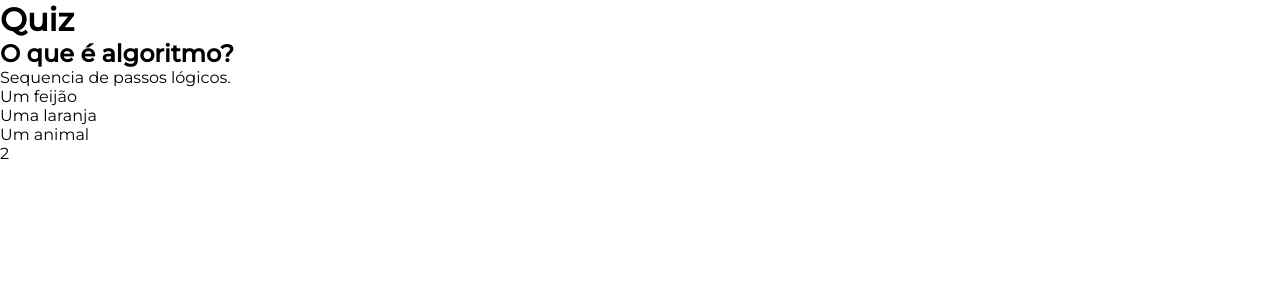
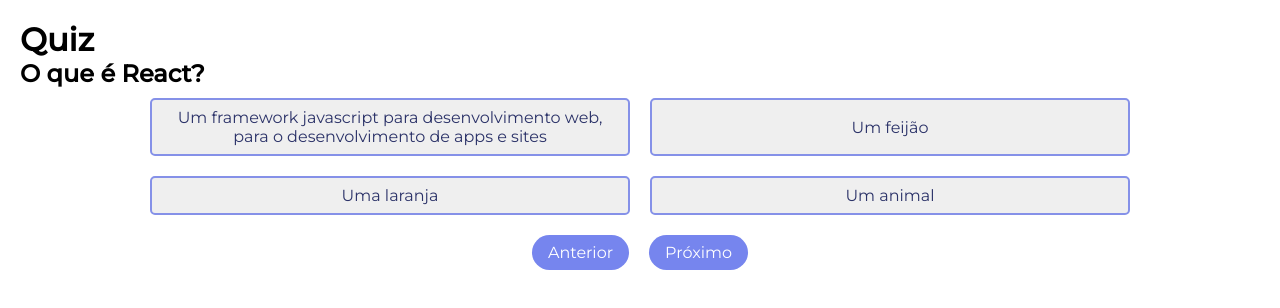
Before and after one commit to isthefani/quiz-project, a React (Vite) app: page /questions in a window 1280 px wide. Shown: the top 308 px of the page. Built offline with nearby package versions, Linux system fonts and the light colour scheme.

Commit message:
estilização

```diff
--- a/src/App.css
+++ b/src/App.css
@@ -0,0 +1,3 @@
+body {
+    padding: 20px;
+}
--- a/src/App.jsx
+++ b/src/App.jsx
@@ -11,7 +11,7 @@
   return (
     <BrowserRouter>
     <Routes>
-        <Route index  element={<Home/>}/>
+        <Route index element={<Home/>}/>
         <Route path="/questions" element={<Question/>}/>
     </Routes>
 </BrowserRouter>
--- /dev/null
+++ b/src/components/buttons/buttonNext.jsx
@@ -0,0 +1,20 @@
+import React from "react";
+import styled from "styled-components";
+
+/////////// Style /////////////
+const Button = styled.button`
+  color: #fff;
+  font-size: 1rem;
+  padding: .5rem 1rem;
+  border: none;
+  border-radius: 50px;
+  margin: 10px;
+  background-color: #7685EE;
+`;
+///////////////////////////////
+
+export default function ButtonNext({value, ...rootDOMAttributes}) {
+    return(
+        <Button {...rootDOMAttributes}>{value}</Button>
+    )
+}
--- /dev/null
+++ b/src/components/buttons/buttonQuestion.jsx
@@ -0,0 +1,20 @@
+import React from "react";
+import styled from "styled-components";
+
+/////////// Style /////////////
+const Button = styled.button`
+  color: #2b3268;
+  font-size: 1rem;
+  padding: .5rem 1rem;
+  border: 2px solid #8591E8;
+  border-radius: 5px;
+  margin: 10px;
+  width: 30rem;
+`;
+///////////////////////////////
+
+export default function ButtonQuestion({value, ...rootDOMAttributes}) {
+    return(
+        <Button {...rootDOMAttributes}>{value}</Button>
+    )
+}
--- a/src/data/data.js
+++ b/src/data/data.js
@@ -1,6 +1,6 @@
 const quiz = [
     {id: 1, perg: "O que é React?", alts: [
-        {ok: "Um framework javascript para desenvolvimento web"},
+        {ok: "Um framework javascript para desenvolvimento web, para o desenvolvimento de apps e sites"},
         "Um feijão",
         "Uma laranja",
         "Um animal"
--- a/src/pages/Questions/index.jsx
+++ b/src/pages/Questions/index.jsx
@@ -1,44 +1,81 @@
-import React from "react";
+import {React, useEffect, useState} from "react";
 import quiz from "../../data/data";
+import ButtonQuestion from "../../components/buttons/buttonQuestion";
+import styled from "styled-components";
+import ButtonNext from "../../components/buttons/buttonNext";
 
 export default function Question(){
 
     const pergFeitas = []
-    let geraNumber = Math.floor(Math.random() * quiz.length, 0)
+    const [num, setNum] = useState(0)
 
-    //Condição que verifica se a pergunta já foi feita
-    for(let valor of pergFeitas){
-        if(valor != geraNumber){
-            pergFeitas.push(geraNumber)
+    useEffect(() => {
+        quiz.sort()
+    }, [])
+
+    //Função que verifica se a resposta está certa
+    const respostaCerta = (resposta) => {
+        if(resposta == quiz[num].alts[0].ok){
+            alert("Resposta certa")
         }
-        else{
-            alert("Pergunta feita!")
+        else {
+            alert("Resposta errada")
         }
     }
 
+    //Ver a próxima pergunta e a pergunta anterior
 
-    //Adiciona na lista as perguntas já feitas
-    pergFeitas.push(geraNumber)
+    const proximaPerg = () => {
+        if((num +1) < quiz.length)
+            setNum(num + 1);
+        else
+            alert("Quiz encerrado")
+    }
 
+    const anteriorPerg = () => {
+        if(num > 0)
+            setNum(num - 1);
+    }
+
+    const ContPerg = styled.div`
+        display: flex;
+        flex-wrap: wrap;
+        justify-content: center;
+    `
+
+    const BoxPerg = styled.div`
+        display: flex;
+        flex-wrap: wrap;
+        justify-content: center;
+        flex-direction: row;
+    `
+
+    const BoxCenter = styled.div`
+        display: flex;
+        flex-wrap: wrap;
+        justify-content: center;
+    `
 
     return(
         <>
             <h1>Quiz</h1>
-            {/* {quiz.map((item) => {
-                return(
-                    <>
-                        <h2>{item.perg}</h2>
-                        <p>{item.alts[0].ok}</p>
-                    </>
-                )
-            })} */}
+            <h2>{quiz[num].perg}</h2>
 
-            <h2>{quiz[geraNumber].perg}</h2>
-            <p>{quiz[geraNumber].alts[0].ok}</p>
-            <p>{quiz[geraNumber].alts[1]}</p>
-            <p>{quiz[geraNumber].alts[2]}</p>
-            <p>{quiz[geraNumber].alts[3]}</p>
-            <p>{geraNumber}</p>
+            <ContPerg>
+                <BoxPerg>
+                    <ButtonQuestion onClick={respostaCerta} value={quiz[num].alts[0].ok}/>
+                    <ButtonQuestion onClick={respostaCerta} value={quiz[num].alts[1]}/>
+                </BoxPerg>
+                <BoxPerg>
+                    <ButtonQuestion onClick={respostaCerta} value={quiz[num].alts[2]}/>
+                    <ButtonQuestion onClick={respostaCerta} value={quiz[num].alts[3]}/>
+                </BoxPerg>
+            </ContPerg>
+
+            <BoxCenter>
+                <ButtonNext onClick={anteriorPerg} value={"Anterior"}/>
+                <ButtonNext onClick={proximaPerg}  value={"Próximo"}/>
+            </BoxCenter>
         </>
     )
 }
```
